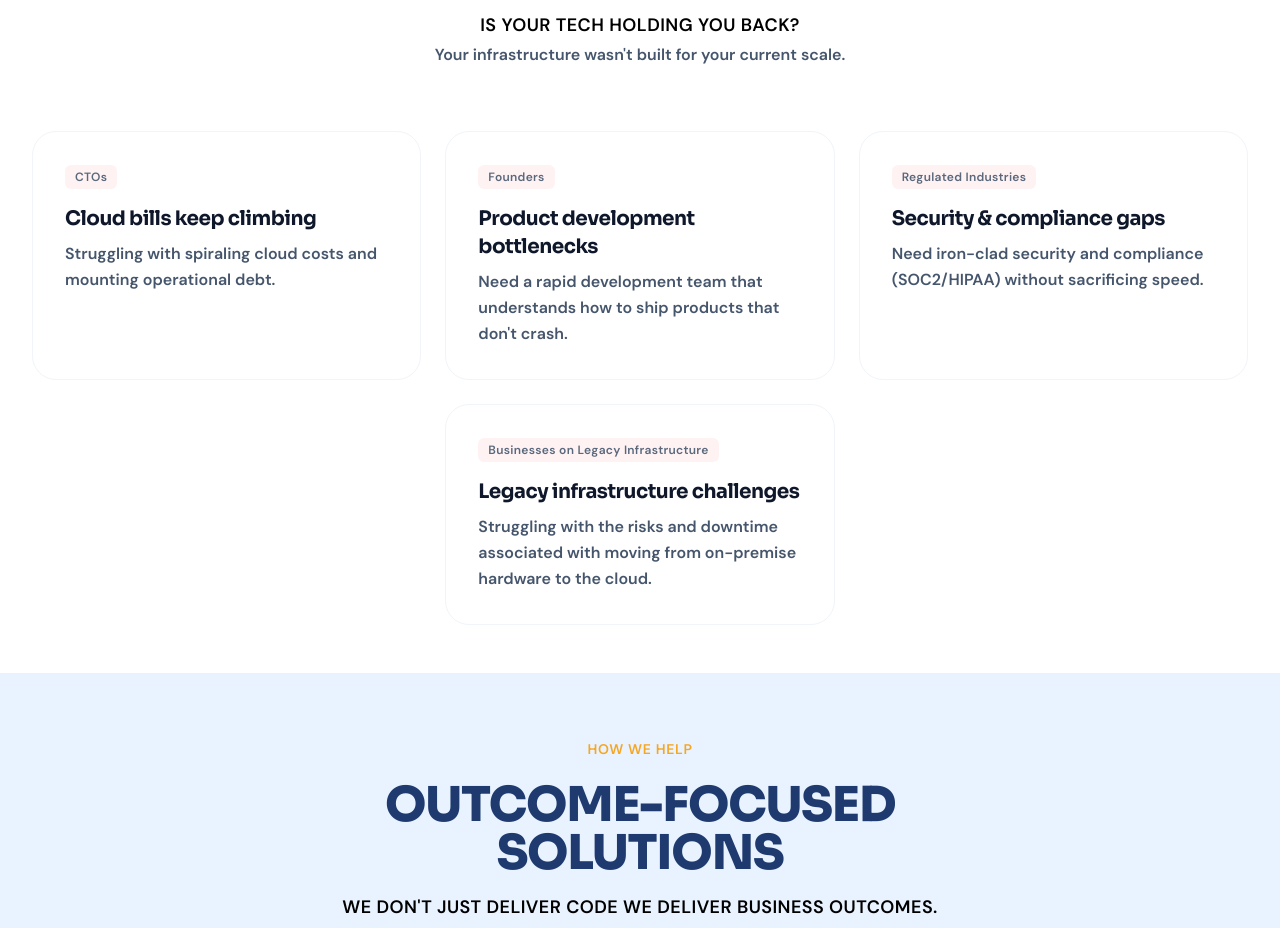
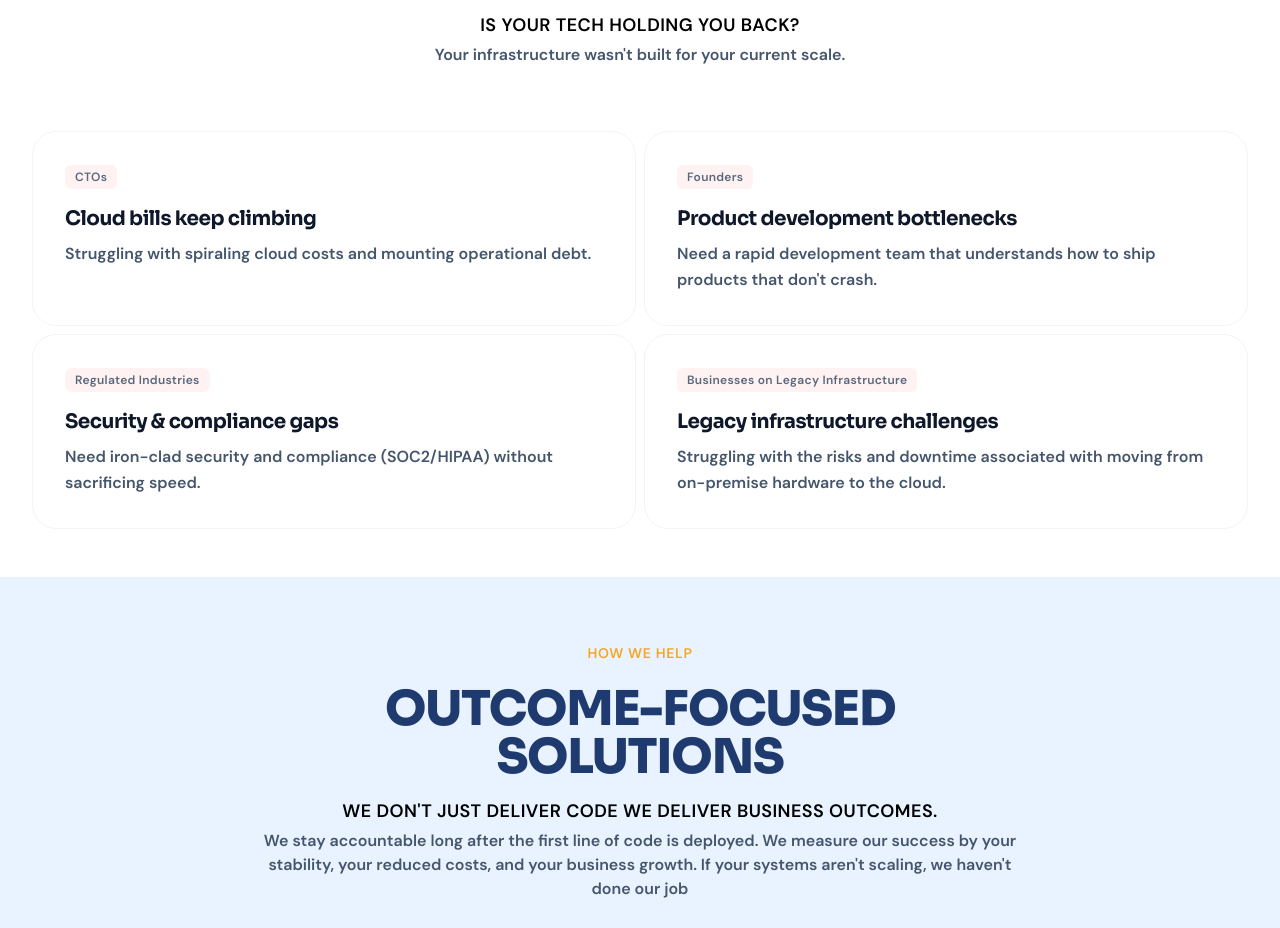
Before and after one commit to ProLaunch-Group/ptech-web, a Next.js app: page / in a window 1280 px wide. Shown: the part 1200-2128 px from the top of the page. Built offline with nearby package versions, Linux system fonts and the light colour scheme.

Commit message:
Fix: adjust layout issues in businessChalleneges component and card sizes to fit in layout

```diff
--- a/src/components/module/home/BusinessChallenges.tsx
+++ b/src/components/module/home/BusinessChallenges.tsx
@@ -1,5 +1,5 @@
-import ChallengeCard from '@/components/layout/ChallengeCard';
-import { challengesData } from '../../../constants/constants';
+import ChallengeCard from '@/components/module/home/ChallengeCard';
+import { challengesData } from '@/constants/constants';
 
 export default function BusinessChallenges() {
   return (
@@ -9,7 +9,7 @@ export default function BusinessChallenges() {
     >
       {/* Inner Container Max-W-7xl */}
       <div className="max-w-7xl mx-auto px-4 sm:px-6 lg:px-8 flex flex-col items-center">
-        {/* Child 1: Header / Titles Section */}
+        {/* Header / Titles Section */}
         <div className="text-center max-w-3xl mb-12 md:mb-16 flex flex-col items-center">
           {/* Top Badge */}
           <span className="inline-block px-4 py-1.5 mb-4 text-sm font-extrabold tracking-wider text-amberGold uppercase bg- rounded-full font-sans">
@@ -35,9 +35,9 @@ export default function BusinessChallenges() {
           </div>
         </div>
 
-        {/* Child 2: Card Array Mapping */}
+        {/*  Card Array Mapping */}
         <ul
-          className="w-full flex flex-wrap justify-center gap-6"
+          className="w-full grid grid-cols-1 md:grid-cols-2 gap-2"
           aria-label="Target audiences and their business challenges"
         >
           {challengesData.map((item, index) => (
--- /dev/null
+++ b/src/components/module/home/ChallengeCard.tsx
@@ -0,0 +1,26 @@
+import { ChallengeCardProps } from '@/types/service.types';
+
+export default function ChallengeCard({ item }: ChallengeCardProps) {
+  return (
+    <li className="w-full p-6 md:p-8 bg-white border border-slate-100 rounded-3xl  hover:shadow-sm hover:shadow-amberGold  transition-shadow duration-300 flex flex-col justify-between">
+      <div>
+        {/*  Badge */}
+        <span className="inline-block px-2.5 py-1 text-xs font-semibold tracking-wide text-slate-600 bg-rose-50 rounded-md font-sans mb-4 animate-pulse">
+          {item.audience}
+        </span>
+
+        {/* Card Title */}
+        {item.title && (
+          <h3 className="text-lg md:text-xl font-bold text-slate-900 font-sora mb-2 tracking-tight">
+            {item.title}
+          </h3>
+        )}
+
+        {/*Card Body Text */}
+        <p className="text-sm md:text-base font-semibold text-slate-600 font-sans leading-relaxed">
+          {item.description}
+        </p>
+      </div>
+    </li>
+  );
+}
```
